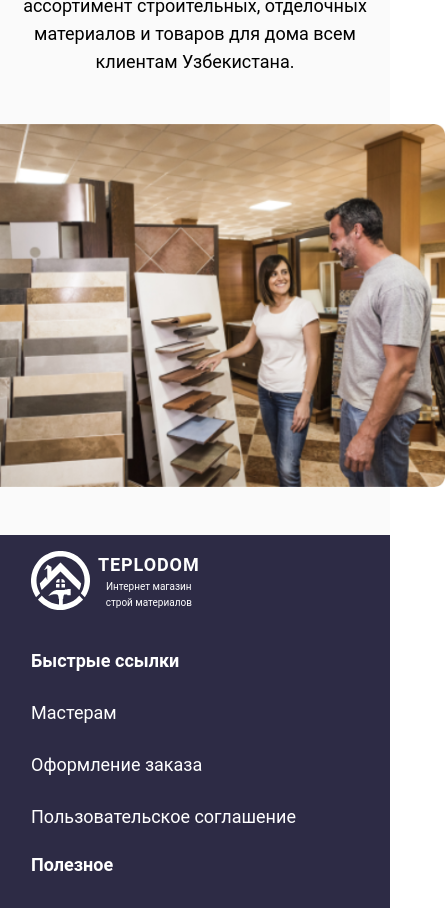
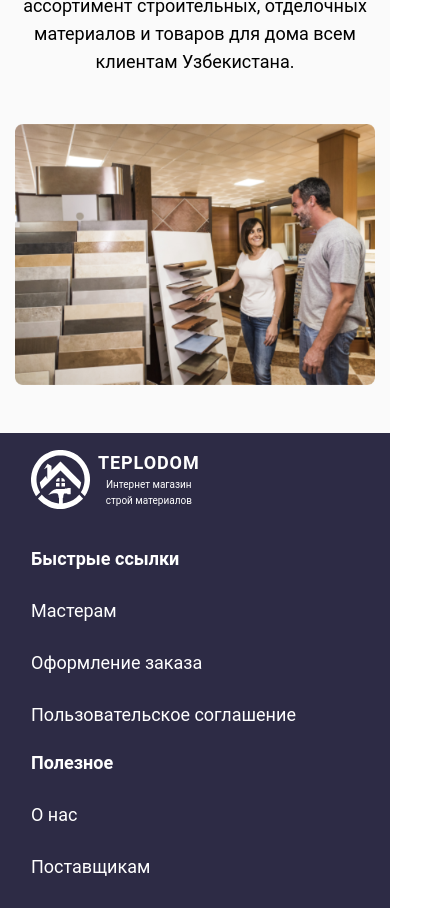
Before and after one commit to fabek7577/teplodom, a React (Vite) app: page / in a window 390 px wide. Shown: the part 2520-3428 px from the top of the page, 445 px wide, since content can reach past the window. Built offline with nearby package versions, Linux system fonts and the light colour scheme; no server answers.

Commit message:
about us response mifined

```diff
--- a/src/components/AboutUs.jsx
+++ b/src/components/AboutUs.jsx
@@ -28,7 +28,7 @@ const AboutUs = () => {
       <div className="mt-12 w-full h-full flex items-center justify-center">
         <img
           src={aboutUs}
-          className="max-w-[500px] md:max-w-[300px] lg:max-w-[500px] h-full object-cover"
+          className="max-w-full md:max-w-[300px] lg:max-w-[500px] h-full object-cover"
         />
       </div>
     </section>
```
